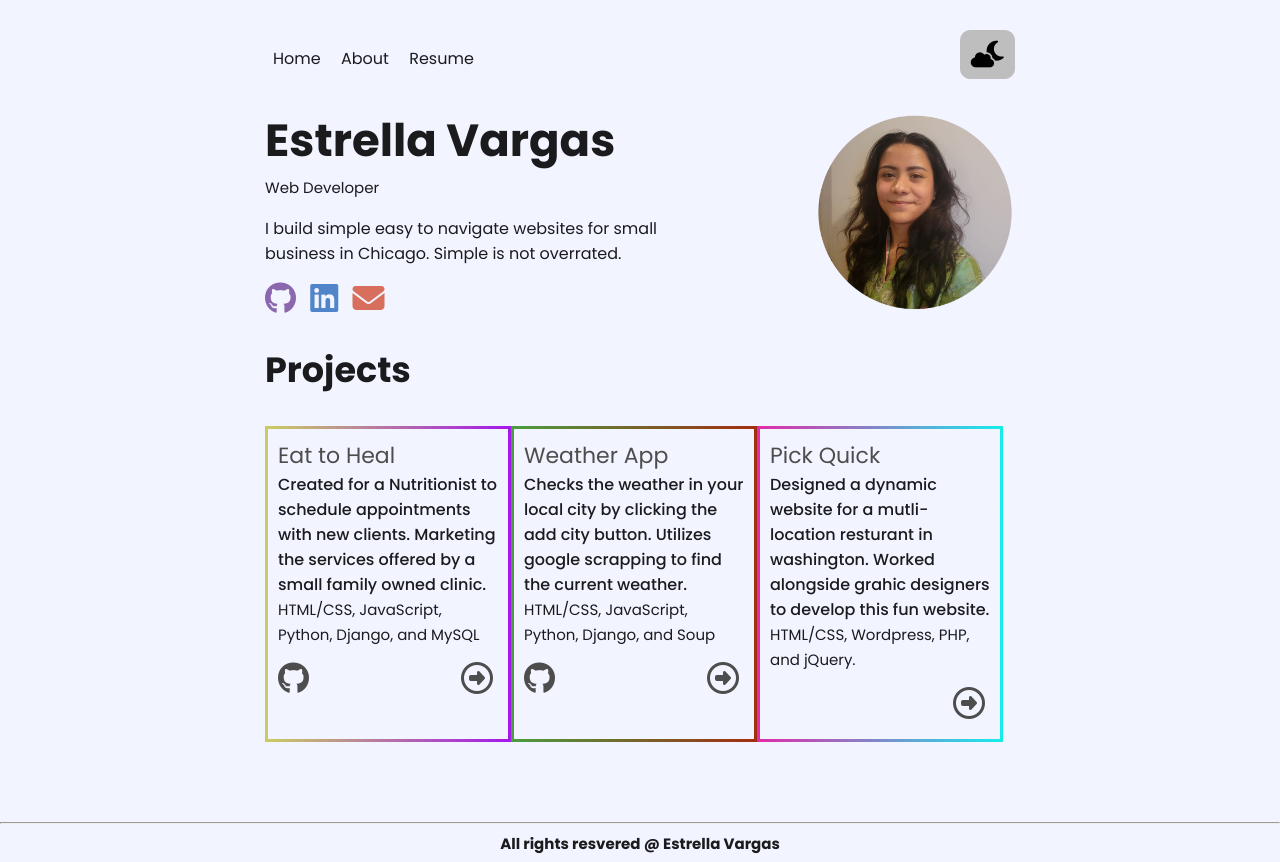
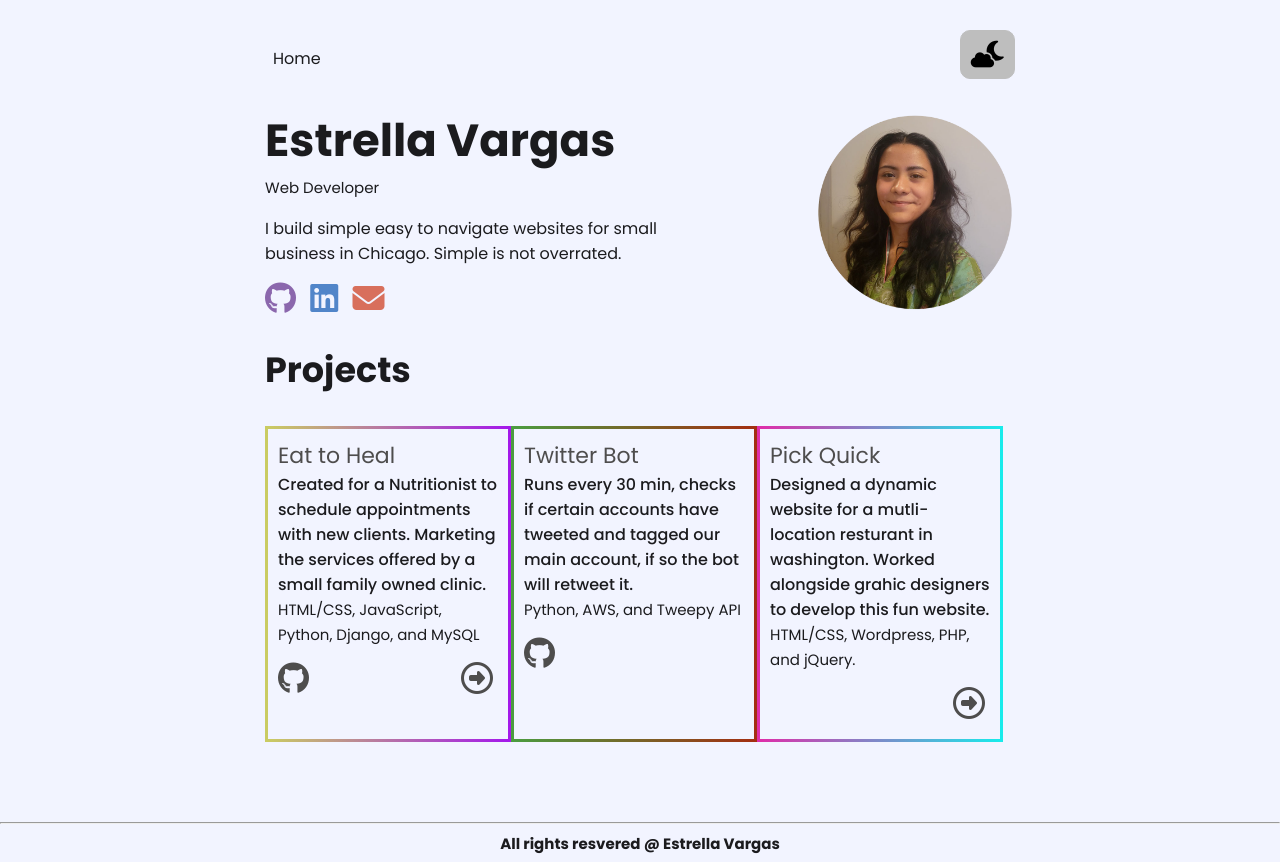
Before and after one commit to evargas1/Super-Port, a Django app: page / in a window 1280 px wide. Run offline with Django 4.2, Linux system fonts and the light colour scheme; some libraries are stand-ins or nearby versions.

Commit message:
removed sections

```diff
--- a/port/templates/port/main.html
+++ b/port/templates/port/main.html
@@ -23,8 +23,6 @@
                 <div class="left-menu">
                     <ul class="menu-items">
                         <li><a id="mainText" class="main-text" href="#">Home</a></li>
-                        <li><a id="mainText" class="main-text" href="#about-sec" >About</a></li>
-                        <li><a id="mainText" class="main-text" href="#resume-section">Resume</a></li>
                     </ul>
                 </div>
                 <div class="right-menu">
@@ -72,12 +70,10 @@
                         </div>
                     </div>
                     <div id="funborder2" class="col-3">
-                        <h3 class="large-text"> <span class="bold-large-text"> Weather App </span><br>
-                        Checks the weather in your local city by clicking the add city button. Utilizes google scrapping to find the current weather.</h3><span class="small-text">HTML/CSS, JavaScript, Python, Django, and Soup</span>
-
+                        <h3 class="large-text"> <span class="bold-large-text"> Twitter Bot </span><br>
+                            Runs every 30 min, checks if certain accounts have tweeted and tagged our main account, if so the bot will retweet it. </h3><span class="small-text">Python, AWS, and Tweepy API</span>
                         <div class="view-more">
-                            <div class="git"><a target="_blank" href="https://github.com/evargas1/WeatherApp"><i class="fab fa-github fa-2x" style="color:rgb(78, 77, 77);"></i></a></div>
-                            <div class="site"><a target="_blank" href="https://weatherintheworld.com"><i class="far fa-arrow-alt-circle-right fa-2x" style="color:rgb(78, 77, 77);"></i></a></div>
+                            <div class="git"><a target="_blank" href="https://github.com/evargas1/twitterBot"><i class="fab fa-github fa-2x" style="color:rgb(78, 77, 77);"></i></a></div>
                         </div>
 
 
```
